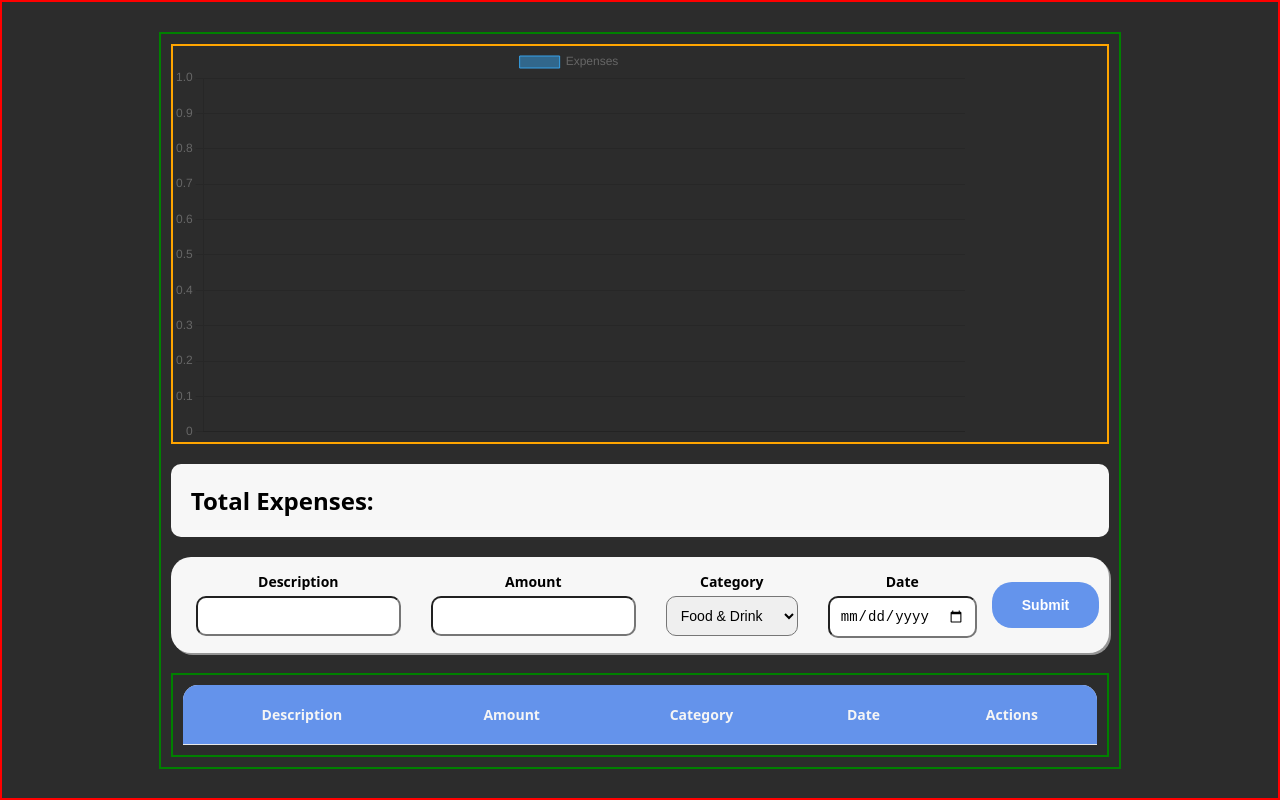
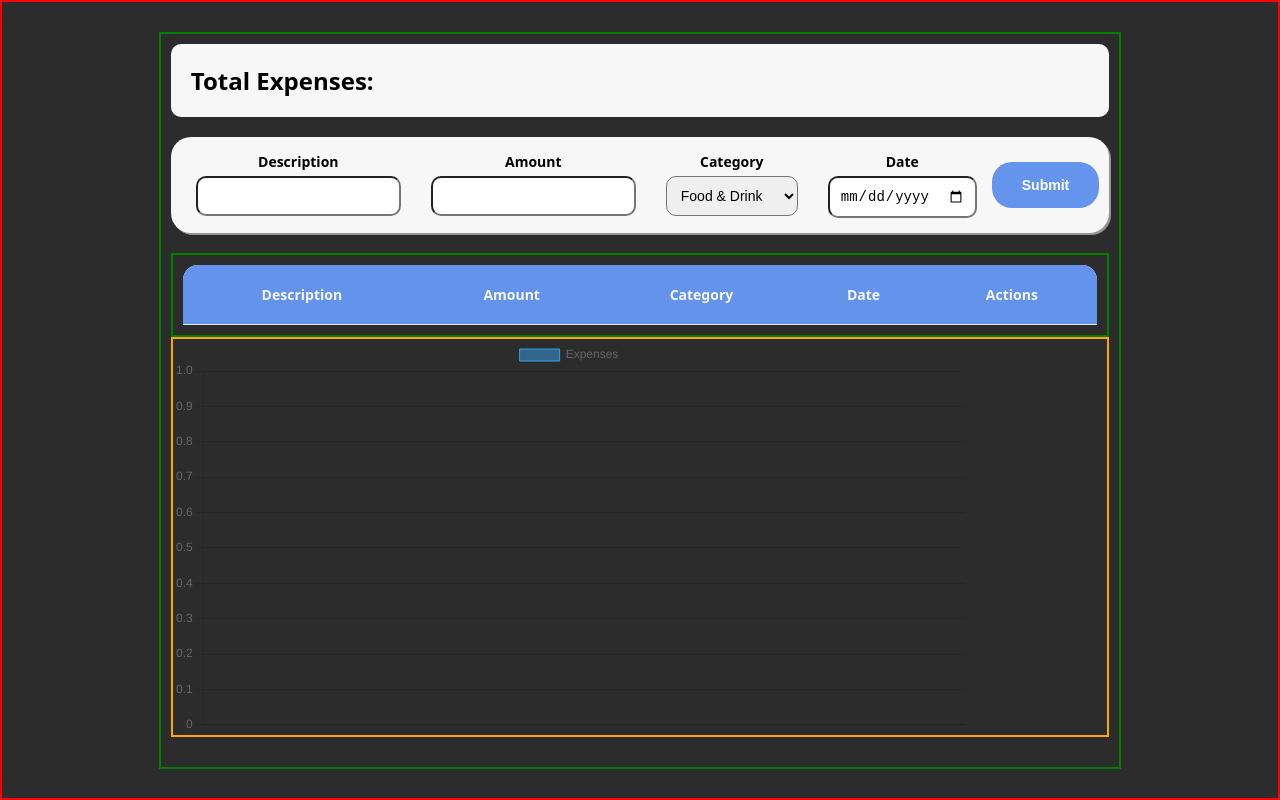
Before and after one commit to chrono-04/finance-tracker, a website built with Vite: page index.html in a window 1280 px wide. Built offline with nearby package versions, Linux system fonts and the light colour scheme.

Commit message:
fix chart expenses summary not rendering properly

```diff
--- a/index.html
+++ b/index.html
@@ -8,7 +8,6 @@
   <body>
     <div class="main-container">
       <div class="content-container">
-        <div class="chart-container"></div>
         <div class="dashboard-container">
           <p>Total Expenses:</p>
           <p class="expenses-el"></p>
@@ -55,9 +54,9 @@
             </tr>
           </table>
         </div>
+        <div class="chart-container"></div>
       </div>
     </div>
-    <script src="scripts/summaryChart.js" type="module"></script>
     <script src="scripts/main.js" type="module"></script>
   </body>
 </html>
--- a/scripts/main.js
+++ b/scripts/main.js
@@ -1,7 +1,7 @@
 import { addRecord } from "../scripts/addRecord.js";
 import { editRecord } from "../scripts/editRecord.js";
 import { deleteRecord } from "../scripts/deleteRecord.js";
-import { summaryBarChart } from "../scripts/summaryChart.js";
+import { Chart } from "chart.js/auto";
 
 const descInput = document.querySelector(".desc-input-el");
 const amountInput = document.querySelector(".amount-input-el");
@@ -11,8 +11,6 @@ const submitBtn = document.querySelector(".submit-btn-el");
 const table = document.querySelector(".table-el");
 const expensesTotal = document.querySelector(".expenses-el");
 const chartContainer = document.querySelector(".chart-container");
-let expensesPerMonth = null;
-let expensesAmount = null;
 
 let recordsDatabase = JSON.parse(
   localStorage.getItem("financial-records") || "[]",
@@ -63,21 +61,42 @@ function renderFromLocalStorage() {
     updateBtn.addEventListener("click", editRecord);
   });
 
-  const expensesTotal = recordsDatabase.reduce((acc, currentItem) => {
+  const financeChartData = recordsDatabase.reduce((acc, currentItem) => {
     const date = new Date(currentItem.date);
     const month = date.toLocaleString("en-US", { month: "long" });
 
-    acc[month] = (acc[month] || 0) + currentItem.amount;
+    acc[month] = (acc[month] || 0) + Number(currentItem.amount);
     return acc;
   }, {});
 
-  console.log(expensesSummary);
-
-  expensesPerMonth = Object.keys(expensesTotal);
-  expensesAmount = Object.values(expensesTotal);
+  const expensesPerMonth = Object.keys(financeChartData);
+  const expensesAmount = Object.values(financeChartData);
 
   console.log(expensesPerMonth);
   console.log(expensesAmount);
+
+  function summaryBarChart(ctx) {
+    new Chart(ctx, {
+      type: "bar",
+      data: {
+        labels: expensesPerMonth,
+        datasets: [
+          {
+            label: "Expenses",
+            data: expensesAmount,
+            borderWidth: 1,
+          },
+        ],
+      },
+      options: {
+        scales: {
+          y: {
+            beginAtZero: true,
+          },
+        },
+      },
+    });
+  }
 
   const expensesChart = document.createElement("canvas");
   expensesChart.setAttribute("id", "expensesChart");
@@ -118,6 +137,4 @@ export {
   dateInput,
   submitBtn,
   table,
-  expensesPerMonth,
-  expensesAmount,
 };
--- a/scripts/summaryChart.js
+++ /dev/null
@@ -1,25 +0,0 @@
-import { Chart } from "chart.js/auto";
-import { expensesAmount, expensesPerMonth } from "../scripts/main.js";
-
-export function summaryBarChart(ctx) {
-  new Chart(ctx, {
-    type: "bar",
-    data: {
-      labels: expensesPerMonth,
-      datasets: [
-        {
-          label: "Expenses",
-          data: expensesAmount,
-          borderWidth: 1,
-        },
-      ],
-    },
-    options: {
-      scales: {
-        y: {
-          beginAtZero: true,
-        },
-      },
-    },
-  });
-}
```
